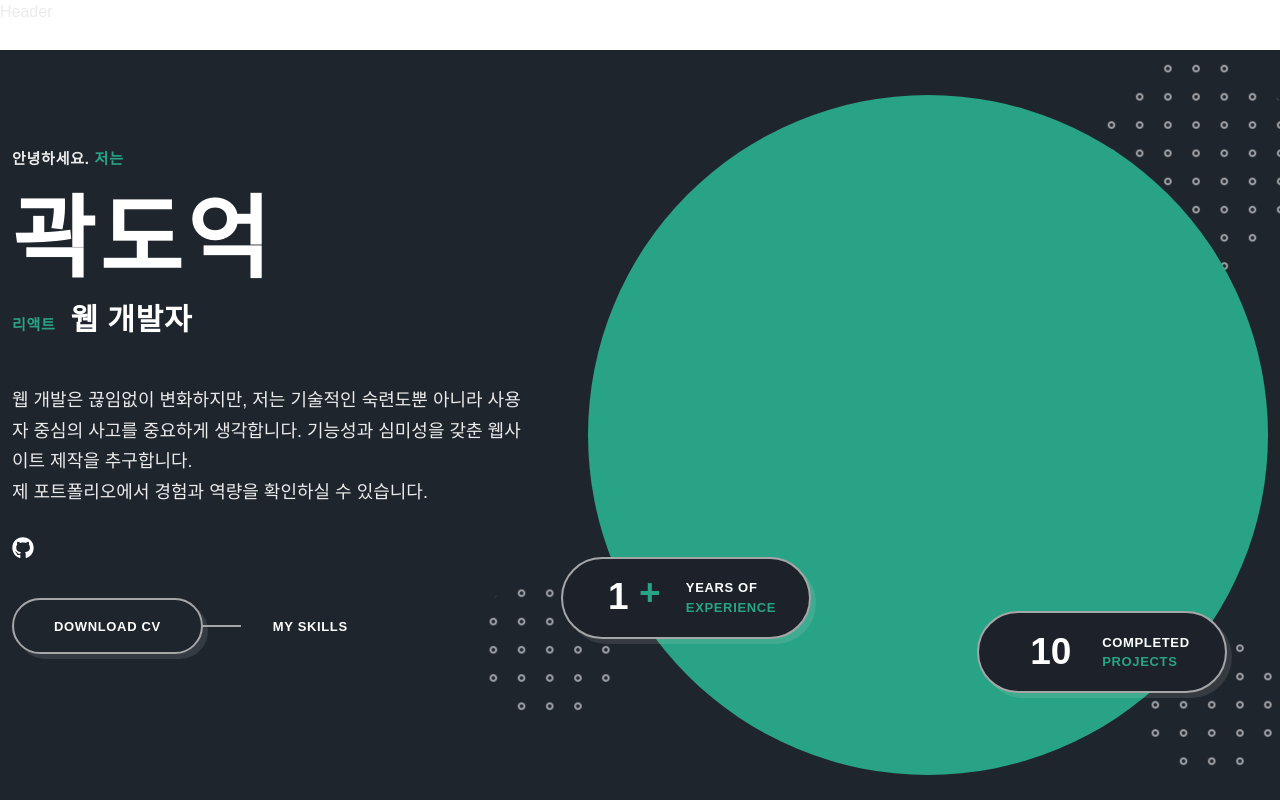
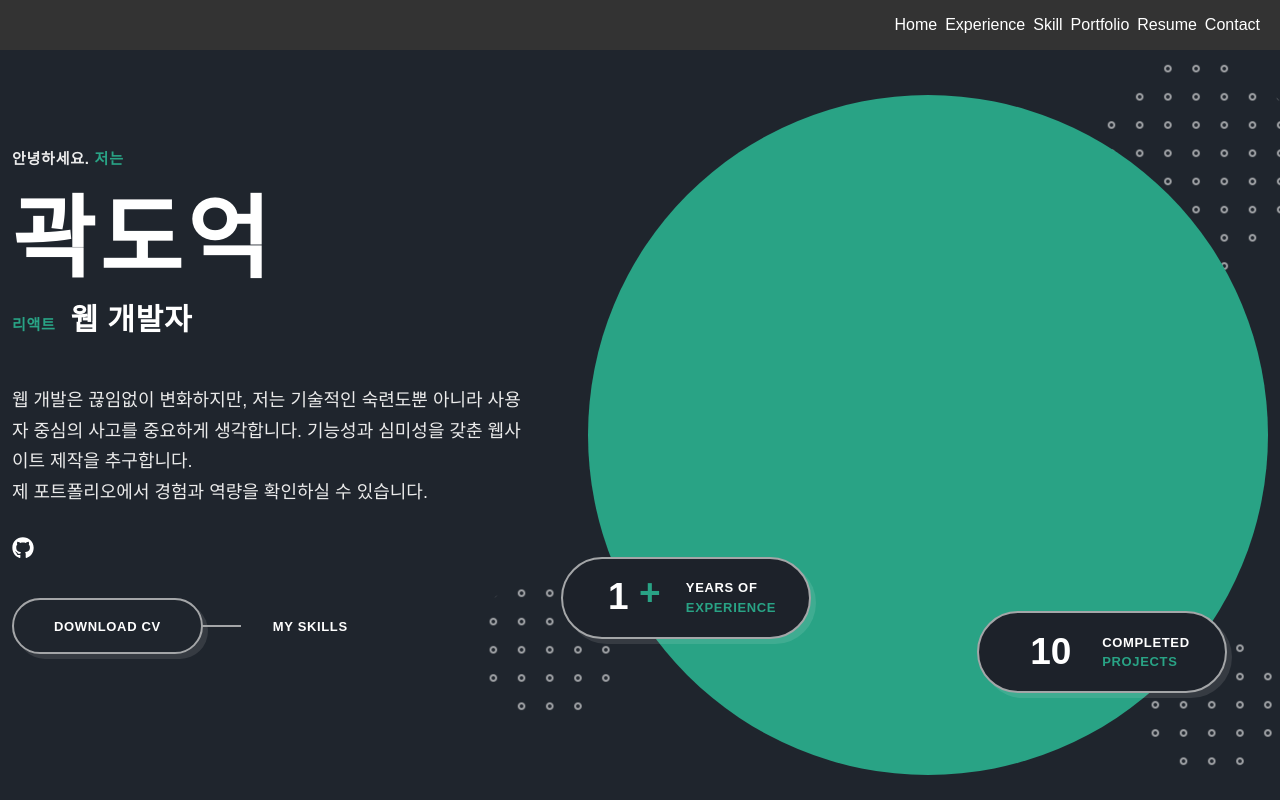
Before and after one commit to miss-gif/portfolio-final, a React (Vite) app: page / in a window 1280 px wide. Shown: the top 800 px of the page. Built offline with nearby package versions, Linux system fonts and the light colour scheme.

Commit message:
Fix : header 수정

```diff
--- a/src/components/layout/Header.jsx
+++ b/src/components/layout/Header.jsx
@@ -1,8 +1,27 @@
 import React from "react";
 import "./Header.scss";
 
+import { links } from "../../data/data";
+
 const Header = () => {
-  return <header className="header">Header</header>;
+  return (
+    <header className="header">
+      <h1>
+        <img src="" alt="" />
+      </h1>
+      <nav>
+        <ul className="nav__list">
+          {links.map(({ name, path }, index) => {
+            return (
+              <li key={index}>
+                <a href={path}>{name}</a>
+              </li>
+            );
+          })}
+        </ul>
+      </nav>
+    </header>
+  );
 };
 
 export default Header;
--- a/src/components/layout/Header.scss
+++ b/src/components/layout/Header.scss
@@ -3,5 +3,16 @@
   top: 0;
   width: 100%;
   height: 50px;
-  background-color: #fff;
+  background-color: #333;
+  color: #fff;
+  display: flex;
+  justify-content: space-between;
+  align-items: center;
+  padding: 0 20px;
+  z-index: 999;
 }
+
+.nav__list {
+  display: flex;
+  gap: 8px;
+}
--- a/src/data/data.js
+++ b/src/data/data.js
@@ -18,32 +18,20 @@ export const links = [
     path: "home",
   },
   {
-    name: "Services",
-    path: "services",
+    name: "Experience",
+    path: "experience",
   },
   {
-    name: "Skills",
-    path: "skills",
+    name: "Skill",
+    path: "skill",
   },
   {
-    name: "Works",
-    path: "work",
+    name: "Portfolio",
+    path: "portfolio",
   },
   {
     name: "Resume",
     path: "resume",
-  },
-  {
-    name: "Testimonials",
-    path: "testimonial",
-  },
-  {
-    name: "Pricing",
-    path: "pricing",
-  },
-  {
-    name: "Blog",
-    path: "blog",
   },
   {
     name: "Contact",
```
